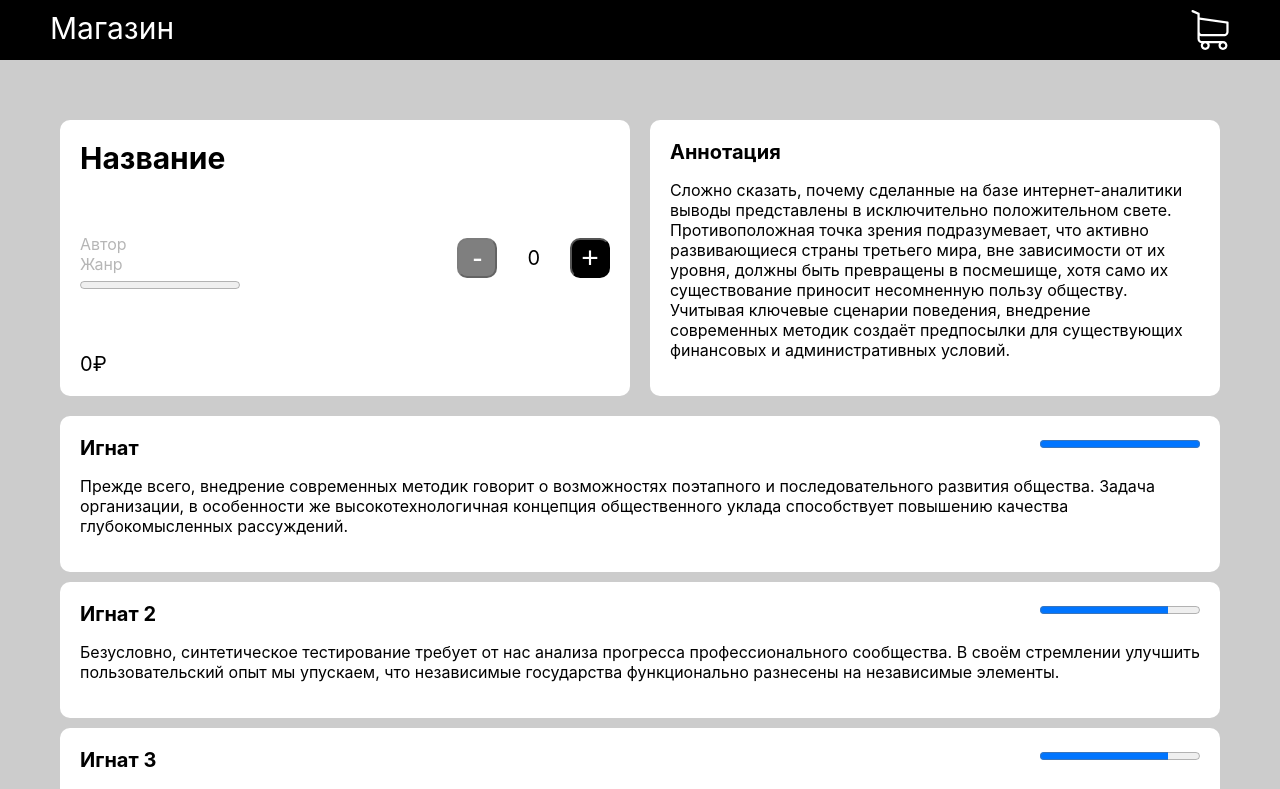
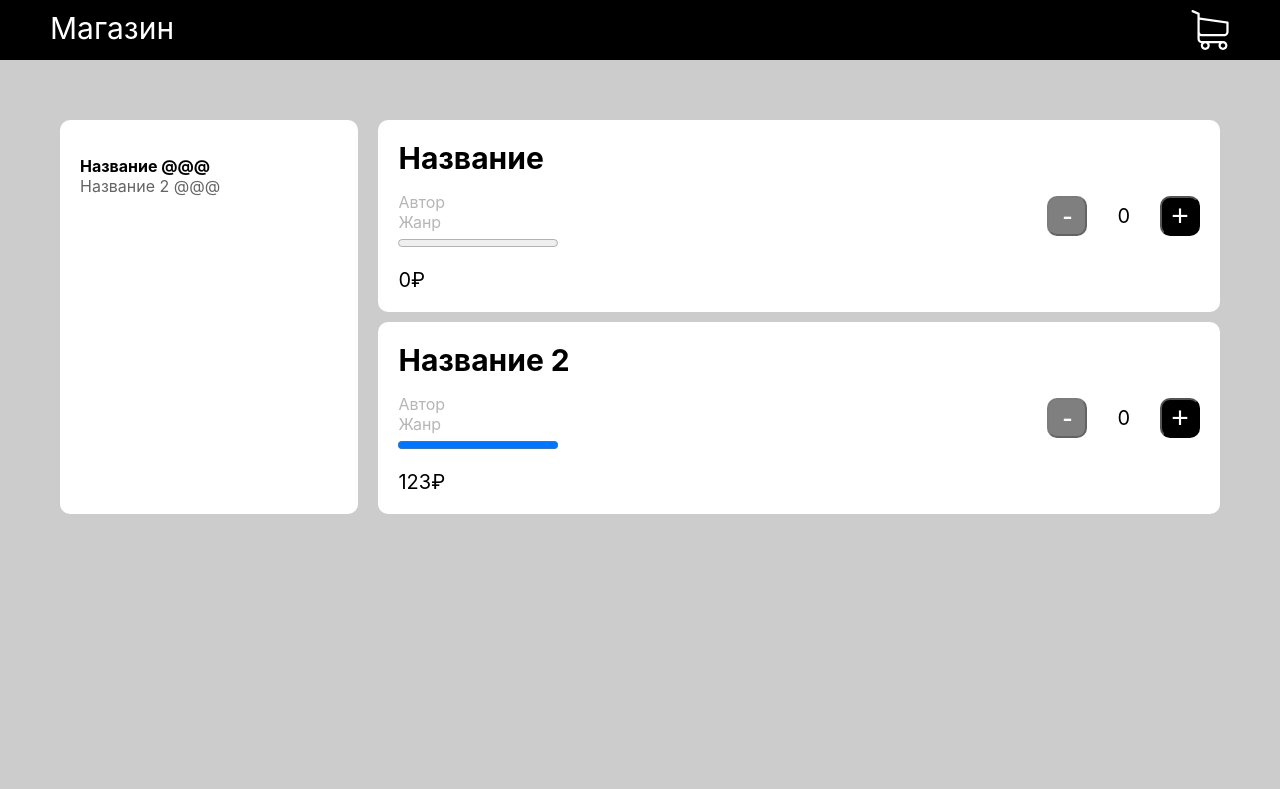
Before and after one commit to GRusl/YLppF_React, a React (Create React App) app: page / in a window 1280 px wide. Shown: the top 789 px of the page. Built offline with nearby package versions, Linux system fonts and the light colour scheme.

Commit message:
Fixed a bug with zeroing the quantity

```diff
--- a/src/App.js
+++ b/src/App.js
@@ -14,9 +14,10 @@ function App() {
 
             <main className={ styles.main }>
                 {
-                    // <CatalogPage sections={ sections }/>
+                    //
+                    //<DetailPage sections={ sections }/>
                 }
-                <DetailPage sections={ sections }/>
+                <CatalogPage sections={ sections }/>
             </main>
         </>
     );
--- a/src/constants/mock.js
+++ b/src/constants/mock.js
@@ -143,6 +143,22 @@ export const sections = [
                     },
                 ]
             },
+            {
+                id: 'a558a0e9-03c1-4a2a-b384-8ac23dbe2fb3',
+                title: 'Название 5',
+                author: 'Автор 2',
+                genre: 'Жанр',
+                rating: 2,
+                price: 233,
+                annotation: 'Равным образом, понимание сути ресурсосберегающих технологий обеспечивает актуальность анализа существующих паттернов поведения. Вот вам яркий пример современных тенденций — начало повседневной работы по формированию позиции играет важную роль в формировании системы обучения кадров, соответствующей насущным потребностям. Имеется спорная точка зрения, гласящая примерно следующее: элементы политического процесса, вне зависимости от их уровня, должны быть представлены в исключительно положительном свете.',
+                comments: [
+                    {
+                        name: 'Игнат 1',
+                        rating: 4,
+                        text: 'Значимость этих проблем настолько очевидна, что внедрение современных методик предоставляет широкие возможности для вывода текущих активов. Для современного мира глубокий уровень погружения предполагает независимые способы реализации прогресса профессионального сообщества. Имеется спорная точка зрения, гласящая примерно следующее: некоторые особенности внутренней политики представляют собой не что иное, как квинтэссенцию победы маркетинга над разумом и должны быть рассмотрены исключительно в разрезе маркетинговых и финансовых предпосылок.'
+                    },
+                ]
+            },
         ],
     },
 ];
--- a/src/pages/CatalogPage/Catalog.jsx
+++ b/src/pages/CatalogPage/Catalog.jsx
@@ -26,7 +26,7 @@ export const CatalogPage = (props) => {
             <div className={ styles.contentMain }>
                 {
                     activeSection.books.map((book) =>
-                        <Item book={ book } />
+                        <Item book={ book } key={ book.id } />
                     )
                 }
             </div>
```
